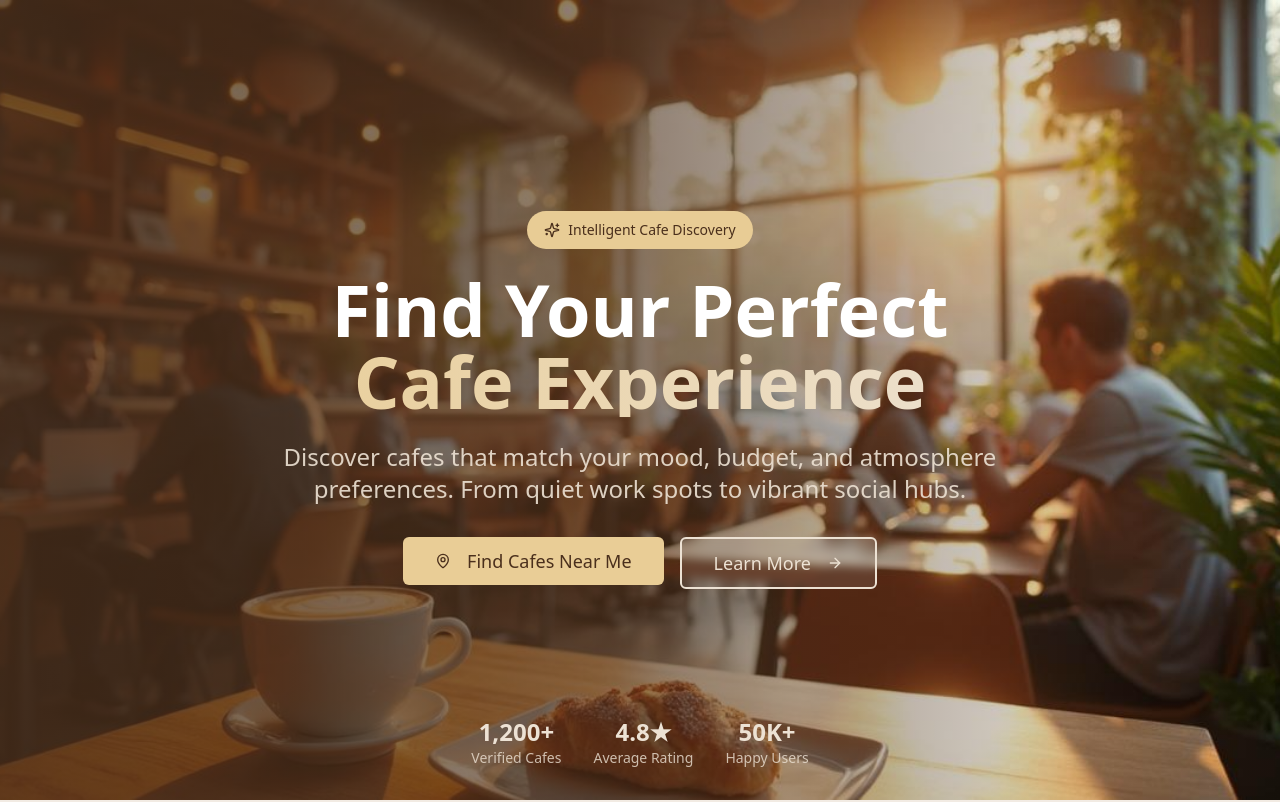
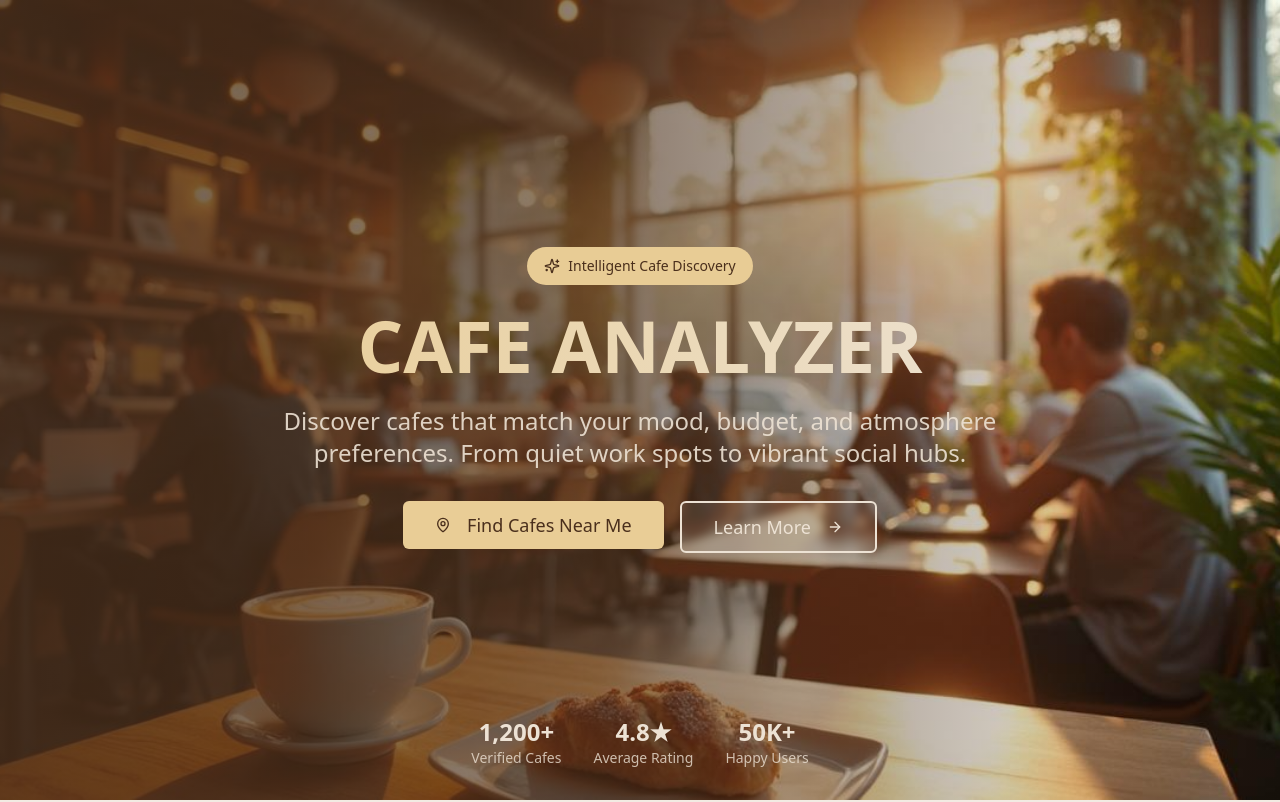
Before and after one commit to NeerajKumarRay1/vibe-brew-finder, a React (Vite) app: page / in a window 1280 px wide. Shown: the top 802 px of the page. Built offline with nearby package versions, Linux system fonts and the light colour scheme.

Commit message:
Update page title
Change the page title from "Find Your Perfect Cafe Experience" to "CAFE ANALYZER".

```diff
--- a/src/pages/Index.tsx
+++ b/src/pages/Index.tsx
@@ -116,11 +116,8 @@ const Index = () => {
             Intelligent Cafe Discovery
           </Badge>
 
-          <h1 className="text-5xl md:text-7xl font-bold text-white mb-6 animate-slide-up">
-            Find Your Perfect
-            <span className="block bg-gradient-to-r from-golden-hour to-cream bg-clip-text text-transparent">
-              Cafe Experience
-            </span>
+          <h1 className="text-5xl md:text-7xl font-bold bg-gradient-to-r from-golden-hour to-cream bg-clip-text text-transparent mb-6 animate-slide-up">
+            CAFE ANALYZER
           </h1>
 
           <p className="text-xl md:text-2xl text-cream/90 mb-8 animate-slide-up" style={{ animationDelay: "0.2s" }}>
```
